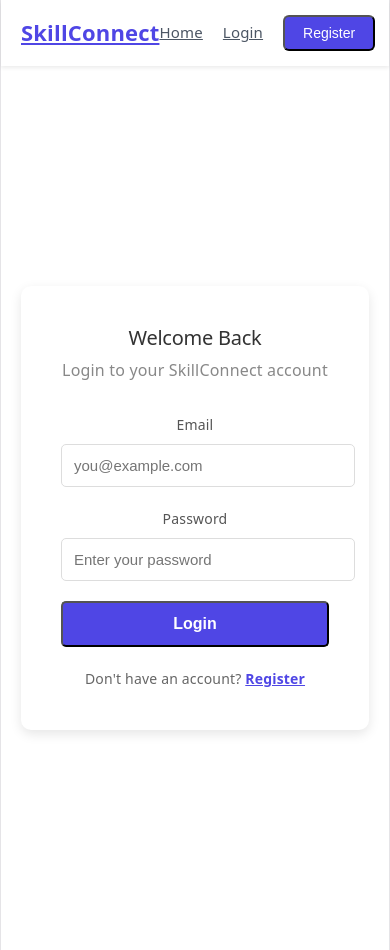
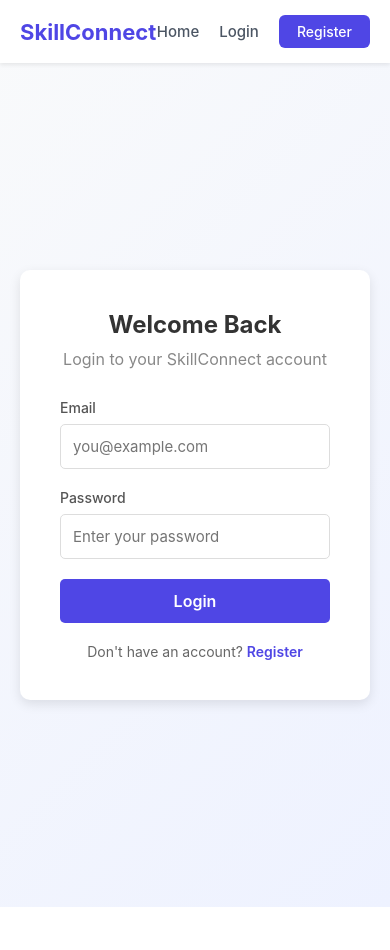
Before and after one commit to tharukasewmini1230-creator/SkillConnect, a React app in the folder frontend/: page /login in a window 390 px wide. After the commit the page ends 907 px from the top, so only its background shows below. Built offline with nearby package versions, Linux system fonts and the light colour scheme; the HTML template or start-up script is replaced by a standard one.

Commit message:
feat: update CSS variables and styles for improved theming and responsiveness

```diff
--- a/frontend/src/index.css
+++ b/frontend/src/index.css
@@ -1,111 +1,123 @@
+* {
+  margin: 0;
+  padding: 0;
+  box-sizing: border-box;
+  font-family: 'Inter', 'Segoe UI', Tahoma, Geneva, Verdana, sans-serif;
+}
+
 :root {
-  --text: #6b6375;
-  --text-h: #08060d;
-  --bg: #fff;
-  --border: #e5e4e7;
-  --code-bg: #f4f3ec;
-  --accent: #aa3bff;
-  --accent-bg: rgba(170, 59, 255, 0.1);
-  --accent-border: rgba(170, 59, 255, 0.5);
-  --social-bg: rgba(244, 243, 236, 0.5);
-  --shadow:
-    rgba(0, 0, 0, 0.1) 0 10px 15px -3px, rgba(0, 0, 0, 0.05) 0 4px 6px -2px;
+  --primary: #6366f1;
+  --primary-dark: #4f46e5;
+  --primary-light: #eef2ff;
+  --secondary: #10b981;
+  --warning: #f59e0b;
+  --danger: #ef4444;
+  --dark: #1f2937;
+  --gray: #6b7280;
+  --light-gray: #f9fafb;
+  --border: #e5e7eb;
+  --white: #ffffff;
+  --shadow-sm: 0 1px 2px rgba(0, 0, 0, 0.05);
+  --shadow-md: 0 4px 6px rgba(0, 0, 0, 0.07);
+  --shadow-lg: 0 10px 15px rgba(0, 0, 0, 0.1);
+  --shadow-xl: 0 20px 25px rgba(0, 0, 0, 0.15);
+}
 
-  --sans: system-ui, 'Segoe UI', Roboto, sans-serif;
-  --heading: system-ui, 'Segoe UI', Roboto, sans-serif;
-  --mono: ui-monospace, Consolas, monospace;
+body {
+  background: linear-gradient(135deg, #f9fafb 0%, #eef2ff 100%);
+  color: var(--dark);
+  min-height: 100vh;
+  -webkit-font-smoothing: antialiased;
+}
 
-  font: 18px/145% var(--sans);
-  letter-spacing: 0.18px;
-  color-scheme: light dark;
-  color: var(--text);
-  background: var(--bg);
-  font-synthesis: none;
-  text-rendering: optimizeLegibility;
-  -webkit-font-smoothing: antialiased;
-  -moz-osx-font-smoothing: grayscale;
+a {
+  text-decoration: none;
+  color: inherit;
+}
 
-  @media (max-width: 1024px) {
-    font-size: 16px;
+button {
+  cursor: pointer;
+  border: none;
+  outline: none;
+  font-family: inherit;
+  transition: all 0.2s ease;
+}
+
+input, textarea, select {
+  font-family: inherit;
+  transition: all 0.2s ease;
+}
+
+input:focus, textarea:focus, select:focus {
+  outline: none;
+  border-color: var(--primary) !important;
+  box-shadow: 0 0 0 3px rgba(99, 102, 241, 0.1);
+}
+
+.container {
+  max-width: 1200px;
+  margin: 0 auto;
+  padding: 0 20px;
+}
+
+/* Animations */
+@keyframes fadeIn {
+  from {
+    opacity: 0;
+    transform: translateY(10px);
+  }
+  to {
+    opacity: 1;
+    transform: translateY(0);
   }
 }
 
-@media (prefers-color-scheme: dark) {
-  :root {
-    --text: #9ca3af;
-    --text-h: #f3f4f6;
-    --bg: #16171d;
-    --border: #2e303a;
-    --code-bg: #1f2028;
-    --accent: #c084fc;
-    --accent-bg: rgba(192, 132, 252, 0.15);
-    --accent-border: rgba(192, 132, 252, 0.5);
-    --social-bg: rgba(47, 48, 58, 0.5);
-    --shadow:
-      rgba(0, 0, 0, 0.4) 0 10px 15px -3px, rgba(0, 0, 0, 0.25) 0 4px 6px -2px;
+@keyframes pulse {
+  0%, 100% {
+    opacity: 1;
   }
-
-  #social .button-icon {
-    filter: invert(1) brightness(2);
+  50% {
+    opacity: 0.5;
   }
 }
 
-body {
-  margin: 0;
+.fade-in {
+  animation: fadeIn 0.4s ease-in-out;
 }
 
-#root {
-  width: 1126px;
-  max-width: 100%;
-  margin: 0 auto;
-  text-align: center;
-  border-inline: 1px solid var(--border);
-  min-height: 100svh;
-  display: flex;
-  flex-direction: column;
-  box-sizing: border-box;
+/* Loading Spinner */
+.spinner {
+  width: 40px;
+  height: 40px;
+  border: 4px solid var(--border);
+  border-top-color: var(--primary);
+  border-radius: 50%;
+  animation: spin 0.8s linear infinite;
+  margin: 20px auto;
 }
 
-h1,
-h2 {
-  font-family: var(--heading);
-  font-weight: 500;
-  color: var(--text-h);
+@keyframes spin {
+  to {
+    transform: rotate(360deg);
+  }
 }
 
-h1 {
-  font-size: 56px;
-  letter-spacing: -1.68px;
-  margin: 32px 0;
-  @media (max-width: 1024px) {
-    font-size: 36px;
-    margin: 20px 0;
-  }
-}
-h2 {
-  font-size: 24px;
-  line-height: 118%;
-  letter-spacing: -0.24px;
-  margin: 0 0 8px;
-  @media (max-width: 1024px) {
-    font-size: 20px;
-  }
-}
-p {
-  margin: 0;
+/* Card Hover Effect */
+.card-hover {
+  transition: transform 0.2s ease, box-shadow 0.2s ease;
 }
 
-code,
-.counter {
-  font-family: var(--mono);
-  display: inline-flex;
-  border-radius: 4px;
-  color: var(--text-h);
+.card-hover:hover {
+  transform: translateY(-4px);
+  box-shadow: var(--shadow-lg);
 }
 
-code {
-  font-size: 15px;
-  line-height: 135%;
-  padding: 4px 8px;
-  background: var(--code-bg);
+/* Button Hover */
+button:hover:not(:disabled) {
+  transform: translateY(-1px);
+  box-shadow: var(--shadow-md);
 }
+
+button:active:not(:disabled) {
+  transform: translateY(0);
+}
```
